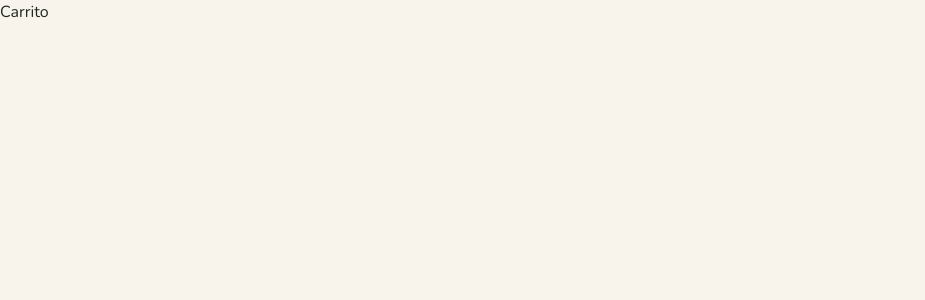
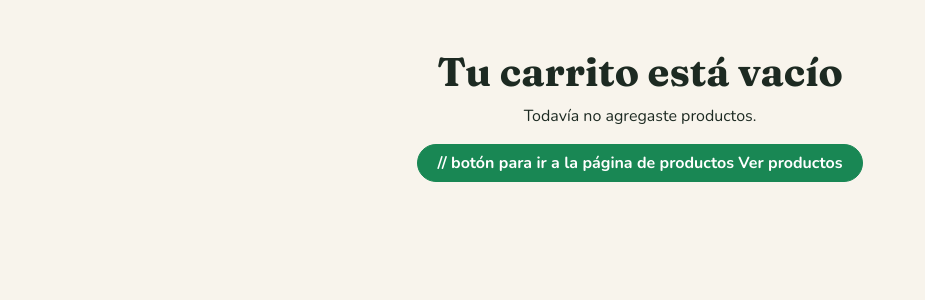
Before and after one commit to Thomas-unahur/brote-vivero-online, a React (Vite) app: page /carrito in a window 1280 px wide. Shown: the top 300 px of the page, without its empty margins (0-925 px from the left). Built offline with nearby package versions, Linux system fonts and the light colour scheme.

Commit message:
implementacion del estado global del carrito, detalle de producto y checkout

```diff
--- a/src/App.jsx
+++ b/src/App.jsx
@@ -1,17 +1,139 @@
+import { useEffect, useState } from "react";
 import { BrowserRouter, Routes, Route } from "react-router-dom";
+import Carrito from "./pages/Carrito.jsx";
+import productos from "./data/productos.js";
+
+function leerCarritoGuardado() {
+  const carritoGuardado = localStorage.getItem("carritoBrote");
+  if (!carritoGuardado) {
+    return [];
+  }
+
+  try {
+    const itemsGuardados = JSON.parse(carritoGuardado);
+    if (!Array.isArray(itemsGuardados)) {
+      return [];
+    }
+
+    return itemsGuardados.reduce((carritoActualizado, item) => {
+      const producto = productos.find((productoActual) => productoActual.id === item.id);
+      if (
+        producto &&
+        producto.stock > 0 &&
+        Number.isInteger(item.cantidad) &&
+        item.cantidad > 0
+      ) {
+        carritoActualizado.push({
+          id: producto.id,
+          nombre: producto.nombre,
+          precio: producto.precio,
+          imagen: producto.imagen,
+          stock: producto.stock,
+          cantidad: Math.min(item.cantidad, producto.stock),
+        });
+      }
+      return carritoActualizado;
+    }, []);
+  } catch {
+    console.warn("No se pudo recuperar el carrito guardado. Se iniciará vacío.");
+    return [];
+  }
+}
 
 function App() {
+  const [carrito, setCarrito] = useState(leerCarritoGuardado);
+
+  useEffect(() => {
+    localStorage.setItem("carritoBrote", JSON.stringify(carrito)); // Guardar el carrito en localStorage cada vez que cambie
+  }, [carrito]);
+
+  function agregarAlCarrito(producto) { // agrega un producto al carrito
+    if (producto.stock <= 0) {
+      return;
+    }
+
+    setCarrito((carritoAnterior) => { // actualizo el estado del carrito anterior
+      const productoEnCarrito = carritoAnterior.find((item) => item.id === producto.id);
+      if (productoEnCarrito) {
+        if (productoEnCarrito.cantidad >= producto.stock) {
+          return carritoAnterior;
+        }
+
+        return carritoAnterior.map((item) =>
+          item.id === producto.id ? { ...item, cantidad: item.cantidad + 1 } : item
+        );
+      }
+
+      return [
+        ...carritoAnterior,
+        {
+          id: producto.id,
+          nombre: producto.nombre,
+          precio: producto.precio,
+          imagen: producto.imagen,
+          stock: producto.stock,
+          cantidad: 1,
+        },
+      ];
+    });
+  }
+
+  function aumentarCantidad(id) {
+    setCarrito((carritoAnterior) =>
+      carritoAnterior.map((item) => // si el id del item coincide con el id pasado como parámetro y la cantidad del item es menor al stock disponible, aumentamos la cantidad en 1
+        item.id === id && item.cantidad < item.stock
+          ? { ...item, cantidad: item.cantidad + 1 }
+          : item
+      )
+    );
+  }
+
+  function disminuirCantidad(id) {
+    setCarrito((carritoAnterior) =>
+      carritoAnterior.map((item) => // si el id del item coincide con el id pasado como parámetro y la cantidad del item es mayor a 1, disminuimos la cantidad en 1
+        item.id === id && item.cantidad > 1
+          ? { ...item, cantidad: item.cantidad - 1 }
+          : item
+      )
+    );
+  }
+
+  function eliminarDelCarrito(id) { // eliminamos un item del carrito filtrando el carrito anterior y devolviendo un nuevo array (sin el item cuyo id coincide con el id pasado como parámetro)
+    setCarrito((carritoAnterior) => carritoAnterior.filter((item) => item.id !== id));
+  }
+
+  function vaciarCarrito() { // vaciamos el carrito estableciendo el estado del carrito a un array vacío
+    setCarrito([]);
+  }
+
+  const cantidadTotal = carrito.reduce((total, item) => total + item.cantidad, 0);
+  const total = carrito.reduce((totalActual, item) => totalActual + item.precio * item.cantidad, 0);
+
   return (
     <BrowserRouter>
-      {/* El Miembro 1 renderizará aquí el <Navbar /> */}
+      {/* <Navbar /> */}
       <Routes>
         <Route path="/" element={<div>Página de Inicio</div>} />
         <Route path="/productos" element={<div>Catálogo</div>} />
         <Route path="/producto/:id" element={<div>Detalle de Producto</div>} />
-        <Route path="/carrito" element={<div>Carrito</div>} />
+        <Route
+          path="/carrito"
+          element={
+            <Carrito
+              carrito={carrito}
+              cantidadTotal={cantidadTotal}
+              total={total}
+              agregarAlCarrito={agregarAlCarrito}
+              aumentarCantidad={aumentarCantidad}
+              disminuirCantidad={disminuirCantidad}
+              eliminarDelCarrito={eliminarDelCarrito}
+              vaciarCarrito={vaciarCarrito}
+            />
+          }
+        />
         <Route path="/contacto" element={<div>Finalizar Compra</div>} />
       </Routes>
-      {/* El Miembro 1 renderizará aquí el <Footer /> */}
+      {/*FOOTER*/}
     </BrowserRouter>
   );
 }
--- /dev/null
+++ b/src/components/CarritoItem.jsx
@@ -0,0 +1,62 @@
+export default CarritoItem;
+
+function formatearPrecio(precio) {
+  return "$ " + precio.toLocaleString("es-AR"); // formatea el precio con el símbolo de peso
+                                                //  y separadores de miles
+}
+
+function CarritoItem(props) { // representa un item del carrito de compras
+  const { item } = props; // desestructuramos el objeto item de las props para acceder a sus propiedades
+  const subtotal = item.precio * item.cantidad; // calculamos el subtotal del item multiplicando el precio por la cantidad
+  const llegoAlMaximo = item.cantidad >= item.stock; // verificamos si la cantidad del item llegó al stock máximo disponible
+
+  return ( // retornamos el JSX que representa el item del carrito de compras
+    <article className="card p-3">
+      <div className="row align-items-center g-3">
+        <div className="col-3 col-md-2">
+          <img src={item.imagen} alt={item.nombre} className="img-fluid rounded" />
+        </div>
+        <div className="col-9 col-md-4">
+          <h2 className="h5 mb-1">{item.nombre}</h2>
+          <p className="mb-1">Precio por unidad: {formatearPrecio(item.precio)}</p>
+          {llegoAlMaximo && <small className="text-success">Stock máximo disponible</small>}
+        </div>
+        <div className="col-6 col-md-3">
+          <span className="d-block">Cantidad</span>
+          <div className="btn-group" role="group" aria-label={"Cantidad de " + item.nombre}>
+            <button
+              type="button"
+              className="btn btn-outline-success"
+              disabled={item.cantidad === 1}
+              onClick={() => props.disminuirCantidad(item.id)}
+            >
+              -
+            </button>
+            <span className="btn btn-outline-secondary disabled">{item.cantidad}</span>
+            <button
+              type="button"
+              className="btn btn-outline-success"
+              disabled={llegoAlMaximo}
+              onClick={() => props.aumentarCantidad(item.id)}
+            >
+              +
+            </button>
+          </div>
+        </div>
+        <div className="col-6 col-md-2">
+          <span className="d-block">Subtotal</span>
+          <strong>{formatearPrecio(subtotal)}</strong>
+        </div>
+        <div className="col-12 col-md-1">
+          <button
+            type="button"
+            className="btn btn-link text-danger px-0"
+            onClick={() => props.eliminarDelCarrito(item.id)}
+          >
+            Eliminar
+          </button>
+        </div>
+      </div>
+    </article>
+  );
+}
--- /dev/null
+++ b/src/pages/Carrito.jsx
@@ -0,0 +1,80 @@
+import { Link } from "react-router-dom";
+import CarritoItem from "../components/CarritoItem.jsx";
+
+function formatearPrecio(precio) { // formatear el precio con el símbolo de pesos y separadores de miles
+  return "$ " + precio.toLocaleString("es-AR");
+}
+
+function Carrito(props) { // representa la página del carrito de compras
+  function confirmarVaciado() { // función para confirmar si el usuario quiere vaciar el carrito
+    if (window.confirm("¿Seguro que querés vaciar el carrito?")) {
+      props.vaciarCarrito();
+    }
+  }
+
+  if (props.carrito.length === 0) { // si el carrito está vacío, mostramos un mensaje y un botón para ir a la página de productos
+    return (
+      <main className="container py-5 text-center">
+        <h1>Tu carrito está vacío</h1>
+        <p>Todavía no agregaste productos.</p>
+        <Link to="/productos" className="btn btn-success"> // botón para ir a la página de productos
+          Ver productos
+        </Link>
+      </main>
+    );
+  }
+
+  return (
+    <main className="container py-5">
+      <h1>Carrito de compras</h1>
+      <p>
+        Tenés {props.cantidadTotal}{" "}
+        {props.cantidadTotal === 1 ? "producto" : "productos"} en tu carrito.
+      </p>
+
+      <div className="row g-4">
+        <section className="col-lg-8">
+          <div className="d-grid gap-3">
+            {props.carrito.map((item) => (
+              <CarritoItem
+                key={item.id}
+                item={item}
+                aumentarCantidad={props.aumentarCantidad}
+                disminuirCantidad={props.disminuirCantidad}
+                eliminarDelCarrito={props.eliminarDelCarrito}
+              />
+            ))}
+          </div>
+
+          <div className="d-flex justify-content-between gap-2 mt-3">
+            <Link to="/productos" className="btn btn-outline-success">
+              Seguir comprando
+            </Link>
+            <button type="button" className="btn btn-outline-danger" onClick={confirmarVaciado}>
+              Vaciar carrito
+            </button>
+          </div>
+        </section>
+
+        <aside className="col-lg-4">
+          <div className="card p-4">
+            <h2 className="h4">Resumen de compra</h2>
+            <div className="d-flex justify-content-between">
+              <span>Cantidad total</span>
+              <strong>{props.cantidadTotal}</strong>
+            </div>
+            <div className="d-flex justify-content-between border-top mt-3 pt-3">
+              <span>Total</span>
+              <strong>{formatearPrecio(props.total)}</strong>
+            </div>
+            <Link to="/contacto" className="btn btn-success w-100 mt-3">
+              Finalizar compra
+            </Link>
+          </div>
+        </aside>
+      </div>
+    </main>
+  );
+}
+
+export default Carrito;
```
